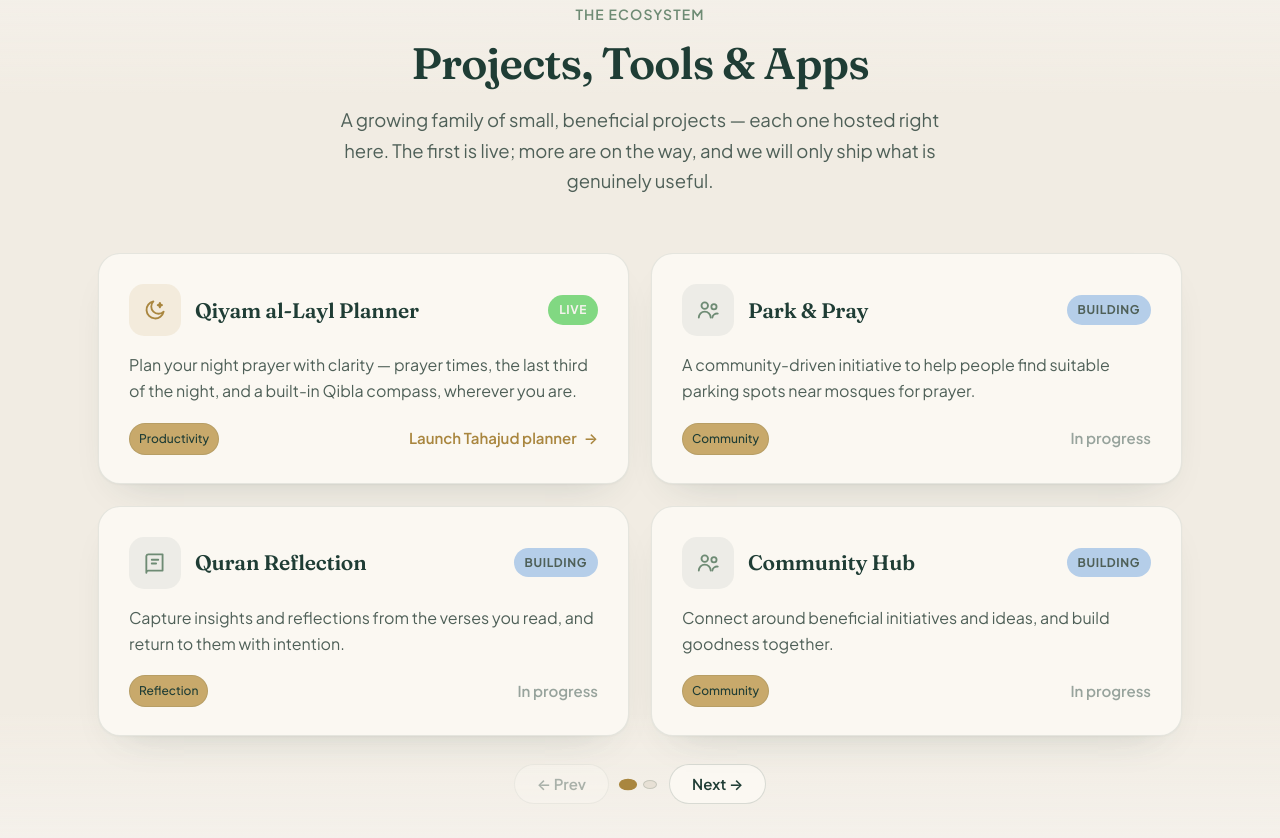
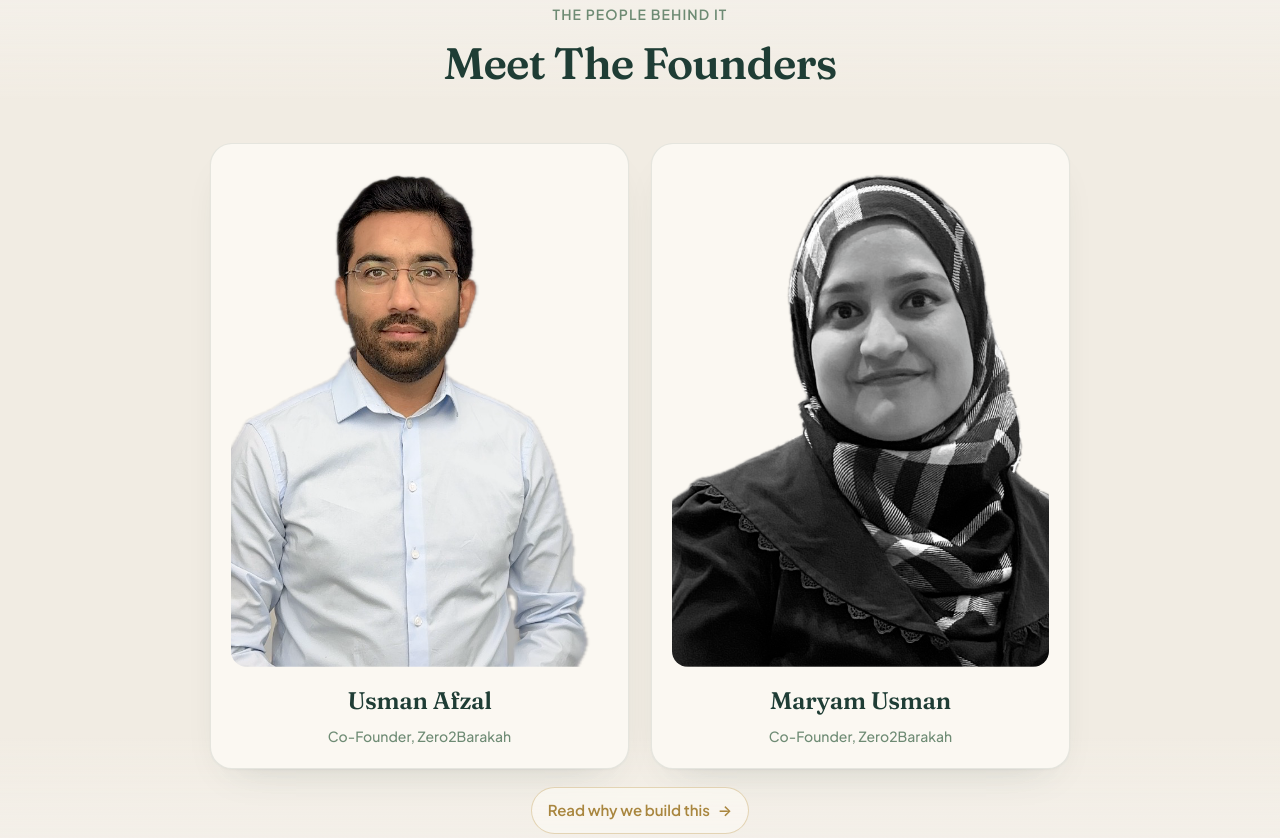
Before and after one commit to devusmanafzal/02Barakah, a plain HTML site: page index.html in a window 1280 px wide. Shown: the part 2186-3024 px from the top of the page. Drawn offline with Linux system fonts and the light colour scheme.

Commit message:
updates dial

```diff
--- a/index.html
+++ b/index.html
@@ -185,6 +185,74 @@
   .mission-quote p{font-family:var(--display);font-size:23px;line-height:1.4;margin:0;letter-spacing:-.01em}
   .mission-quote .src{margin-top:18px;font-family:var(--body);font-size:14px;color:rgba(246,243,238,0.6);font-weight:500}
 
+  /* ---------- founders preview ---------- */
+  .founders-preview-grid{
+    display:grid;
+    grid-template-columns:repeat(2,minmax(0,1fr));
+    gap:22px;
+    align-items:center;
+    max-width:860px;
+    margin:0 auto;
+  }
+  .founder-preview-card{
+    background:var(--card);
+    border:1px solid var(--line);
+    border-radius:var(--radius);
+    box-shadow:var(--shadow);
+    padding:20px;
+    text-align:center;
+  }
+  .founder-preview-frame{
+    position:relative;
+    border-radius:calc(var(--radius) - 6px);
+    overflow:hidden;
+    margin-bottom:14px;
+  }
+  .founder-preview-frame img{
+    width:100%;
+    aspect-ratio:3/4;
+    object-fit:cover;
+    object-position:top center;
+    display:block;
+  }
+  .founder-preview-name{
+    font-family:var(--display);
+    font-size:24px;
+    font-weight:600;
+    letter-spacing:-.01em;
+    margin:0 0 4px;
+  }
+  .founder-preview-role{
+    font-size:14px;
+    font-weight:500;
+    color:var(--sage);
+    margin:0;
+  }
+  .founders-link-wrap{
+    display:flex;
+    justify-content:center;
+    margin-top:18px;
+  }
+  .founders-link{
+    display:inline-flex;
+    align-items:center;
+    gap:8px;
+    font-size:15px;
+    font-weight:600;
+    color:var(--gold-deep);
+    border:1px solid rgba(200,169,107,0.45);
+    background:rgba(251,248,242,0.8);
+    border-radius:999px;
+    padding:10px 16px;
+    white-space:nowrap;
+    transition:all .2s ease;
+  }
+  .founders-link:hover{
+    color:var(--ink);
+    border-color:var(--ink);
+    transform:translateY(-2px);
+  }
+
   /* ---------- projects ---------- */
   .proj-grid{display:grid;grid-template-columns:repeat(2,1fr);gap:22px}
   .proj{
@@ -264,6 +332,7 @@
     .hero-visual svg{max-width:320px}
     .mission-grid{grid-template-columns:1fr;gap:34px}
     .feature-grid{grid-template-columns:1fr;gap:16px}
+    .founders-preview-grid{grid-template-columns:1fr;max-width:460px;margin:0 auto}
   }
   @media (max-width:680px){
     body{font-size:16px}
@@ -309,7 +378,7 @@
       <a href="#barakah">What is Barakah</a>
       <a href="#projects">Apps</a>
       <a href="#mission">About</a>
-      <a href="founders.html">Founders</a>
+        <a href="#founders">Founders</a>
       <a class="nav-cta" href="#projects">Explore</a>
     </nav>
   </div>
@@ -424,6 +493,35 @@
         <div class="ar-big">بركة</div>
         <p>Rooted in faith, open to everyone. The aim is simply benefit — more good, from less noise.</p>
         <div class="src">— The intention behind Zero2Barakah</div>
+      </div>
+    </div>
+  </section>
+
+  <!-- FOUNDERS PREVIEW -->
+  <section class="section alt" id="founders">
+    <div class="wrap">
+      <div class="head-center reveal">
+        <div class="kicker">The people behind it</div>
+        <h2 class="head">Meet The Founders</h2>
+      </div>
+      <div class="founders-preview-grid reveal">
+        <article class="founder-preview-card">
+          <div class="founder-preview-frame">
+            <img src="assests/founder-1.png" alt="Usman Afzal - Co-Founder of Zero2Barakah" />
+          </div>
+          <h3 class="founder-preview-name">Usman Afzal</h3>
+          <p class="founder-preview-role">Co-Founder, Zero2Barakah</p>
+        </article>
+        <article class="founder-preview-card">
+          <div class="founder-preview-frame">
+            <img src="assests/founder-2.png" alt="Maryam Usman - Co-Founder of Zero2Barakah" />
+          </div>
+          <h3 class="founder-preview-name">Maryam Usman</h3>
+          <p class="founder-preview-role">Co-Founder, Zero2Barakah</p>
+        </article>
+      </div>
+      <div class="founders-link-wrap reveal">
+        <a class="founders-link" href="founders.html">Read why we build this <span class="arr">→</span></a>
       </div>
     </div>
   </section>
```
Also changed, not shown: apps/qiyam/qiyam_app.html (+57 -9 lines).
